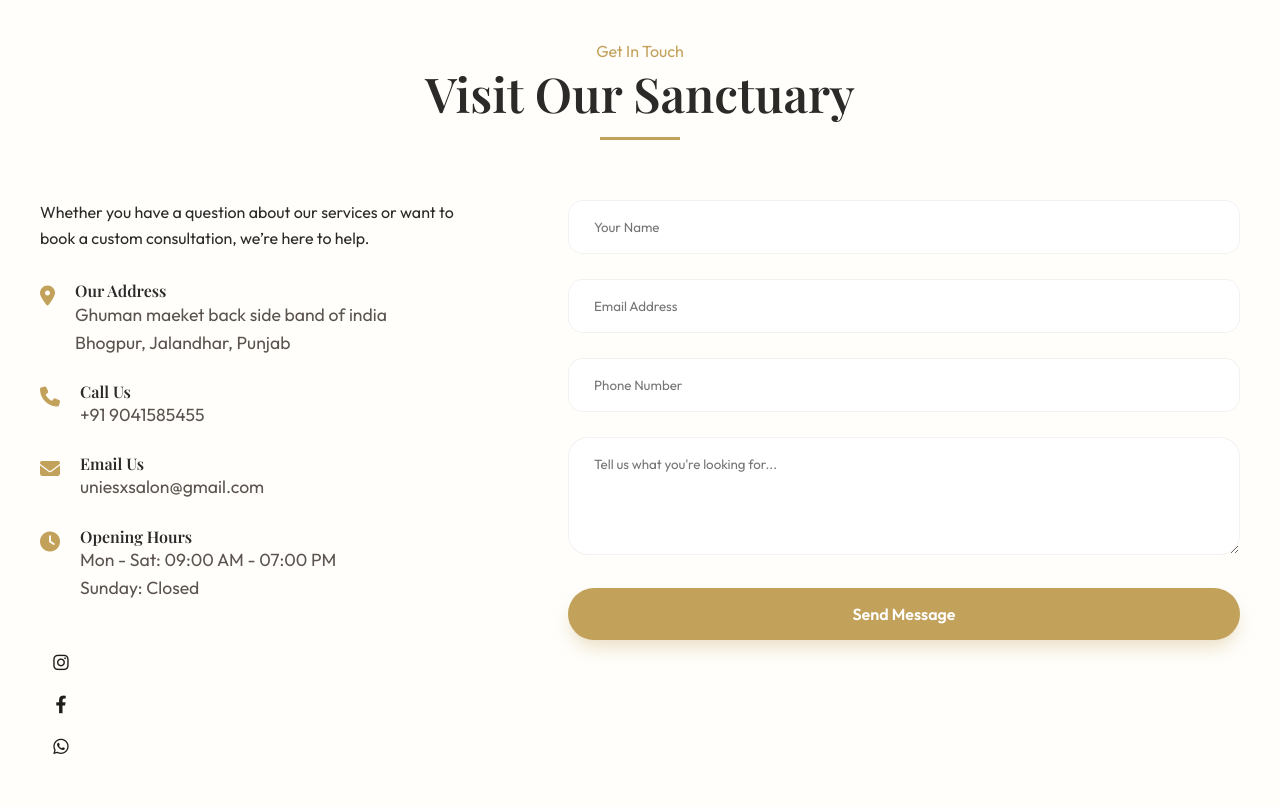
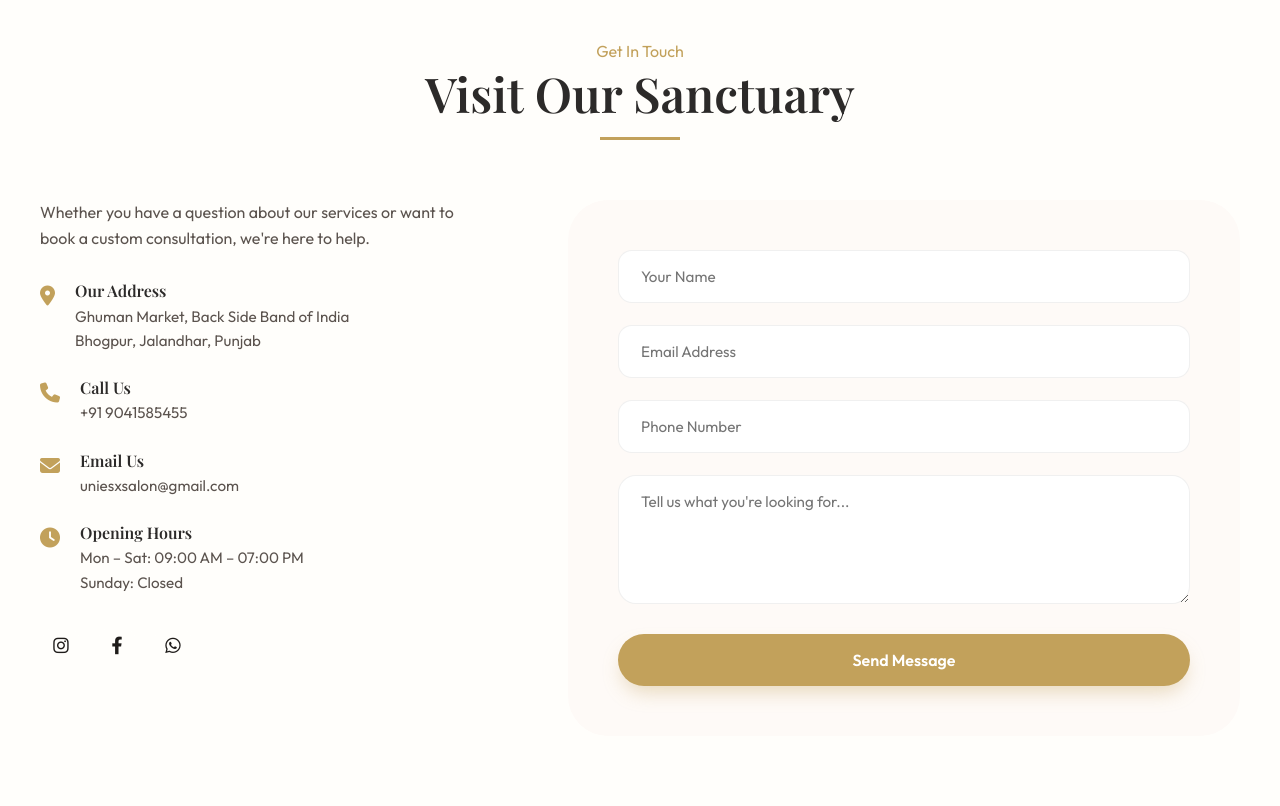
Before and after one commit to soniasallan00-lang/Salon, a Django app: page /contact/ in a window 1280 px wide. Shown: the part 141-947 px from the top of the page. Run offline with Django 5.2, Linux system fonts and the light colour scheme; the visitor is signed in with stand-in values (Sample User, id 1); some web fonts are replaced.

```diff
--- a/myapp/templates/myapp/Contact.html
+++ b/myapp/templates/myapp/Contact.html
@@ -5,24 +5,12 @@
 
 {% block extra_css %}
 <style>
-    .contact-wrapper {
-        padding: 180px 0 100px;
-    }
+    .contact-wrapper { padding: 180px 0 100px; }
 
     .contact-grid {
         display: grid;
         grid-template-columns: 1fr 1.5fr;
         gap: 80px;
-    }
-
-    .info-box {
-        margin-bottom: 40px;
-    }
-
-    .info-box h3 {
-        font-size: 1.8rem;
-        margin-bottom: 20px;
-        color: var(--primary);
     }
 
     .info-item {
@@ -31,60 +19,50 @@
         margin-bottom: 25px;
         align-items: flex-start;
     }
+    .info-item i { font-size: 1.25rem; color: var(--primary); margin-top: 5px; }
+    .info-item h4 { font-size: 1rem; margin-bottom: 4px; }
+    .info-item p  { font-size: 0.95rem; color: var(--text-muted); }
 
-    .info-item i {
-        font-size: 1.25rem;
-        color: var(--primary);
-        margin-top: 5px;
-    }
-
-    .info-item p {
-        font-size: 1.1rem;
-        color: var(--text-muted);
-    }
-
-    /* Form */
     .contact-form {
         background: var(--bg-offset);
-        padding: 60px;
+        padding: 50px;
         border-radius: 40px;
     }
 
-    .form-group { margin-bottom: 25px; }
+    .form-group { margin-bottom: 22px; }
     .form-control {
         width: 100%;
-        padding: 18px 25px;
-        border-radius: 15px;
-        border: 1px solid rgba(0,0,0,0.05);
+        padding: 16px 22px;
+        border-radius: 14px;
+        border: 1px solid rgba(0,0,0,0.06);
         background: white;
         font-family: inherit;
+        font-size: 0.95rem;
         transition: var(--transition);
+        box-sizing: border-box;
     }
-
     .form-control:focus {
         outline: none;
         border-color: var(--primary);
-        box-shadow: 0 5px 20px rgba(194, 161, 91, 0.1);
+        box-shadow: 0 4px 16px rgba(194,161,91,0.1);
     }
-
-    textarea.form-control { border-radius: 20px; resize: vertical; }
+    textarea.form-control { border-radius: 18px; resize: vertical; }
 
     .map-container {
-        height: 500px;
+        height: 450px;
         background: #eee;
-        border-radius: 40px;
+        border-radius: 30px;
         overflow: hidden;
-        margin-top: 80px;
+        margin-top: 70px;
     }
 
     @media (max-width: 992px) {
         .contact-grid { grid-template-columns: 1fr; gap: 40px; }
-        .contact-form { padding: 30px 20px; }
+        .contact-form  { padding: 30px 20px; }
     }
-
     @media (max-width: 768px) {
         .contact-wrapper { padding: 130px 0 60px; }
-        .map-container { height: 300px; margin-top: 50px; }
+        .map-container   { height: 280px; margin-top: 40px; }
     }
 </style>
 {% endblock %}
@@ -100,90 +78,72 @@
 
         <div class="contact-grid">
             <div data-aos>
-                <div class="info-box">
-                    <p style="margin-bottom: 30px;">Whether you have a question about our services or want to book a custom consultation, we’re here to help.</p>
+                <p style="margin-bottom:30px; color:var(--text-muted);">Whether you have a question about our services or want to book a custom consultation, we're here to help.</p>
 
                 <div class="info-item">
                     <i class="fas fa-location-dot"></i>
                     <div>
                         <h4>Our Address</h4>
-                            <p>Ghuman maeket back side band of india<br>Bhogpur, Jalandhar, Punjab</p>
+                        <p>Ghuman Market, Back Side Band of India<br>Bhogpur, Jalandhar, Punjab</p>
                     </div>
                 </div>
-
                 <div class="info-item">
                     <i class="fas fa-phone"></i>
-                        <div>
-                            <h4>Call Us</h4>
-                            <p>+91 9041585455</p>
+                    <div><h4>Call Us</h4><p>+91 9041585455</p></div>
                 </div>
-                    </div>
-
                 <div class="info-item">
                     <i class="fas fa-envelope"></i>
-                        <div>
-                            <h4>Email Us</h4>
-                            <p>uniesxsalon@gmail.com</p>
+                    <div><h4>Email Us</h4><p>uniesxsalon@gmail.com</p></div>
                 </div>
-                    </div>
-
                 <div class="info-item">
                     <i class="fas fa-clock"></i>
                     <div>
                         <h4>Opening Hours</h4>
-                            <p>Mon - Sat: 09:00 AM - 07:00 PM<br>Sunday: Closed</p>
-                        </div>
+                        <p>Mon – Sat: 09:00 AM – 07:00 PM<br>Sunday: Closed</p>
                     </div>
                 </div>
 
-                <div class="social-footer" style="justify-content: flex-start; margin-top: 40px;">
-                    <a href="#" class="social-btn" style="color: var(--secondary);"><i class="fab fa-instagram"></i></a>
-                    <a href="#" class="social-btn" style="color: var(--secondary);"><i class="fab fa-facebook-f"></i></a>
-                    <a href="#" class="social-btn" style="color: var(--secondary);"><i class="fab fa-whatsapp"></i></a>
+                <div style="display:flex; gap:14px; margin-top:30px;">
+                    <a href="https://www.instagram.com/thebetterfeelunisexsalon1" class="social-btn" style="color:var(--secondary);"><i class="fab fa-instagram"></i></a>
+                    <a href="#" class="social-btn" style="color:var(--secondary);"><i class="fab fa-facebook-f"></i></a>
+                    <a href="#" class="social-btn" style="color:var(--secondary);"><i class="fab fa-whatsapp"></i></a>
                 </div>
             </div>
 
-           <form id="contactForm" method="POST">
+            <div class="contact-form" data-aos>
+                {% if messages %}
+                    {% for message in messages %}
+                    <div style="padding:12px 18px; border-radius:10px; margin-bottom:20px; font-size:0.88rem;
+                        background:{% if 'successfully' in message.message %}#dcfce7{% else %}#fee2e2{% endif %};
+                        color:{% if 'successfully' in message.message %}#16a34a{% else %}#dc2626{% endif %};">
+                        {{ message }}
+                    </div>
+                    {% endfor %}
+                {% endif %}
+
+                <form method="POST" action="{% url 'contact' %}">
                     {% csrf_token %}
-
                     <div class="form-group">
                         <input type="text" name="name" class="form-control" placeholder="Your Name" required>
                     </div>
-
                     <div class="form-group">
                         <input type="email" name="email" class="form-control" placeholder="Email Address" required>
                     </div>
-
                     <div class="form-group">
                         <input type="tel" name="phone" class="form-control" placeholder="Phone Number">
                     </div>
-
                     <div class="form-group">
                         <textarea name="message" class="form-control" rows="5" placeholder="Tell us what you're looking for..."></textarea>
                     </div>
-
-    <button type="submit" class="btn btn-primary" style="width: 100%;">Send Message</button>
+                    <button type="submit" class="btn btn-primary" style="width:100%;">Send Message</button>
                 </form>
-
             </div>
         </div>
 
-        <!-- Placeholder Map -->
         <div class="map-container" data-aos>
-            <iframe
-                src="https://www.google.com/maps/embed?pb=!1m18!1m12!1m3!1d108865.25368141375!2d75.5683457!3d31.5504787!2m3!1f0!2f0!3f0!3m2!1i1024!2i768!4f13.1!3m3!1m2!1s0x391bad9609659a0f%3A0x7f4e9a0f0a0f0a0f!2sBhogpur%2C%20Punjab!5e0!3m2!1sen!2sin!4v1703000000000!5m2!1sen!2sin"
+            <iframe src="https://www.google.com/maps/embed?pb=!1m18!1m12!1m3!1d108865.25368141375!2d75.5683457!3d31.5504787!2m3!1f0!2f0!3f0!3m2!1i1024!2i768!4f13.1!3m3!1m2!1s0x391bad9609659a0f%3A0x7f4e9a0f0a0f0a0f!2sBhogpur%2C%20Punjab!5e0!3m2!1sen!2sin!4v1703000000000!5m2!1sen!2sin"
                 width="100%" height="100%" style="border:0;" allowfullscreen="" loading="lazy"></iframe>
         </div>
     </div>
 </div>
 {% endblock %}
-
-{% comment %} {% block extra_js %}
-<script>
-    document.getElementById('contactForm').onsubmit = (e) => {
-        e.preventDefault();
-        alert("✨ Message Sent! Our salon specialist will get back to you within 24 hours.");
-        e.target.reset();
-    };
-</script>
-{% endblock %} {% endcomment %}
```
Lines whose indentation alone changed are shown as unchanged.
